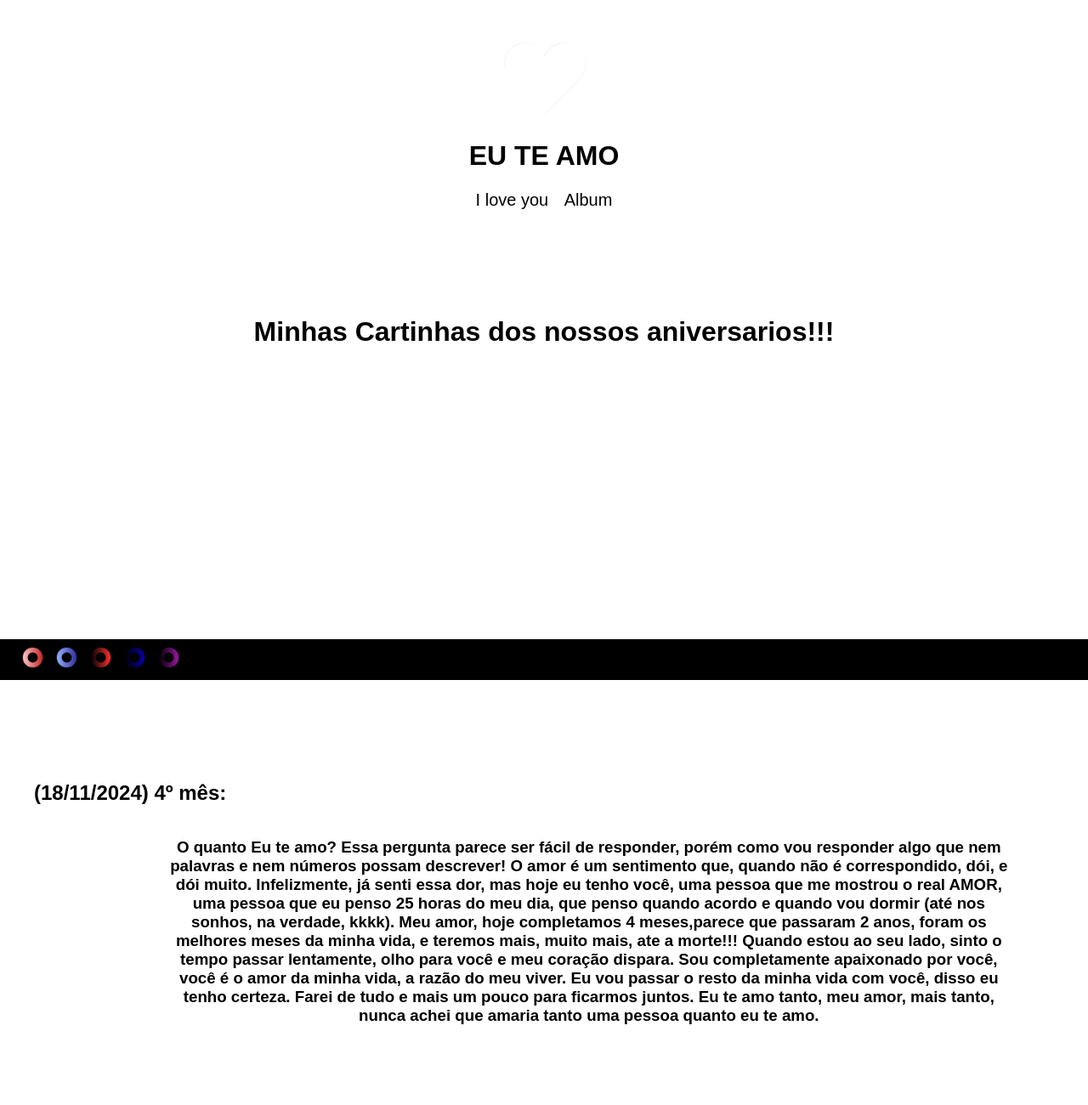
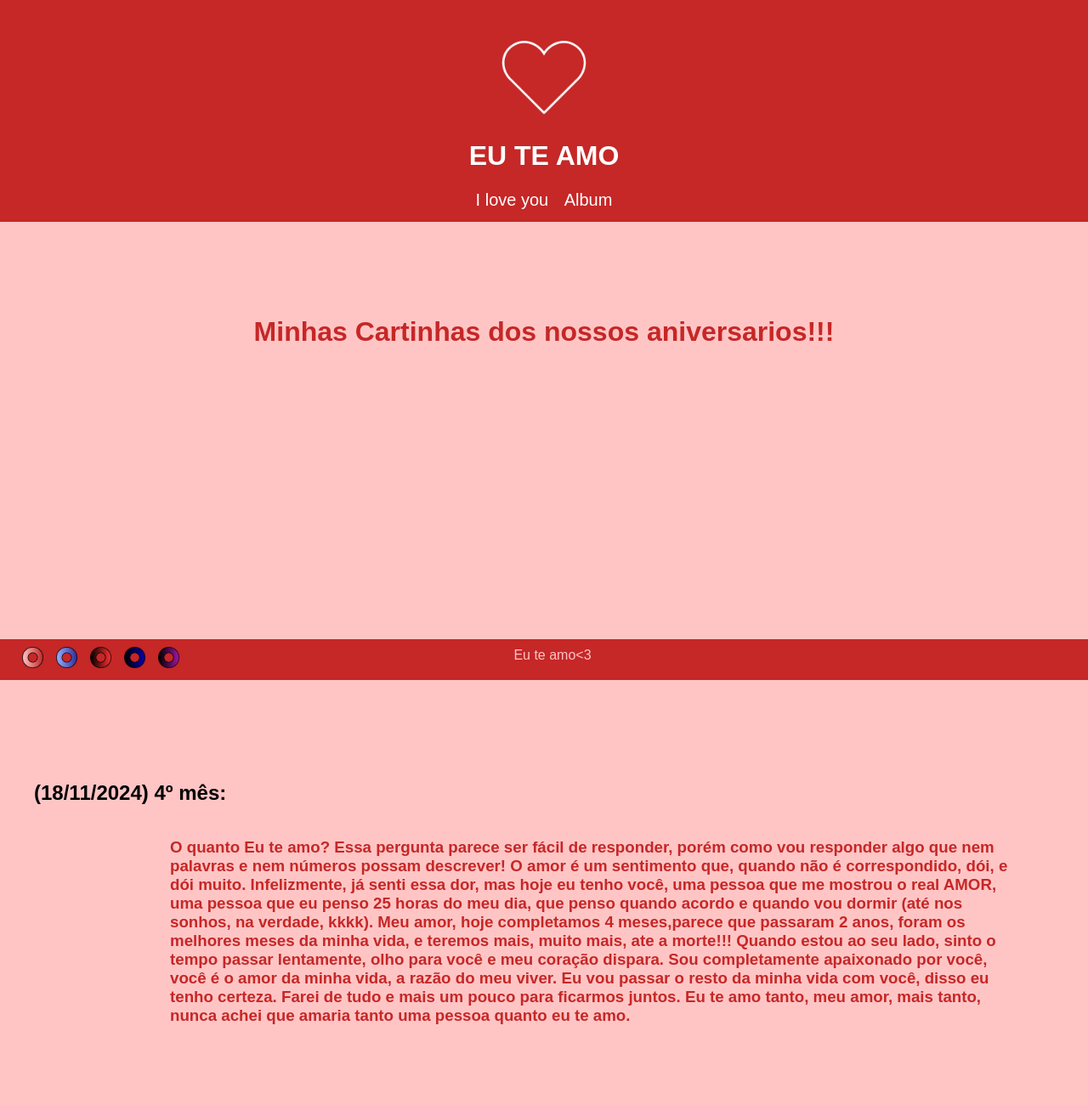
Before and after one commit to LuanFazolim/Amor, a plain HTML site: page index.html in a window 1280 px wide. Shown: the top 1300 px of the page at 85% size. Drawn offline with Linux system fonts and the light colour scheme.

Commit message:
Add files via upload

```diff
--- a/index.html
+++ b/index.html
@@ -11,13 +11,15 @@
         font-family: Arial, sans-serif;
         margin: 0;
         padding: 0;
+        background-color: #ffc5c5;
 
     }
     .topo {
         transition: background-color 0.5s;
-        color: #000000;
+        color: #ffffff;
         padding: 10;
         text-align: center;
+        background-color: #c62727;
     }
 
     .topo h1, .topo h3, .topo nav a, .texto h1,  .texto h2, .texto h3{
@@ -44,7 +46,7 @@
     }
     .topo2 {
 
-        background-color: #ffffff;
+        background-color: #c62727;
         margin: 0;
         padding: 2px;
     }
@@ -72,7 +74,7 @@
 
     .topo nav a {
 
-        color: #000000;
+        color: #ffffff;
         text-align: center;
         margin: 0 7px;
         font-size: 20px;
@@ -80,9 +82,9 @@
     }
     .inferior {
 
-        color: #000000;
+        color: #ffc5c5 ;
         transition: background-color 0.5s;
-        background-color: #000000;
+        background-color: #c62727;
         text-align: center;
         position: fixed;
         padding: 10px;
@@ -99,7 +101,7 @@
     }
 
     .texto h1{
-        color: #000;
+        color: #c62727;
         text-align: center;
         padding: 90px;
         margin-bottom: 400px;
@@ -112,8 +114,7 @@
 
     }
     .texto h3{
-        color: #000;
-        text-align: center;
+        color: #c62727;
         margin-left: 200px;
         max-width: 77%;
         margin-bottom: 500px;
```
